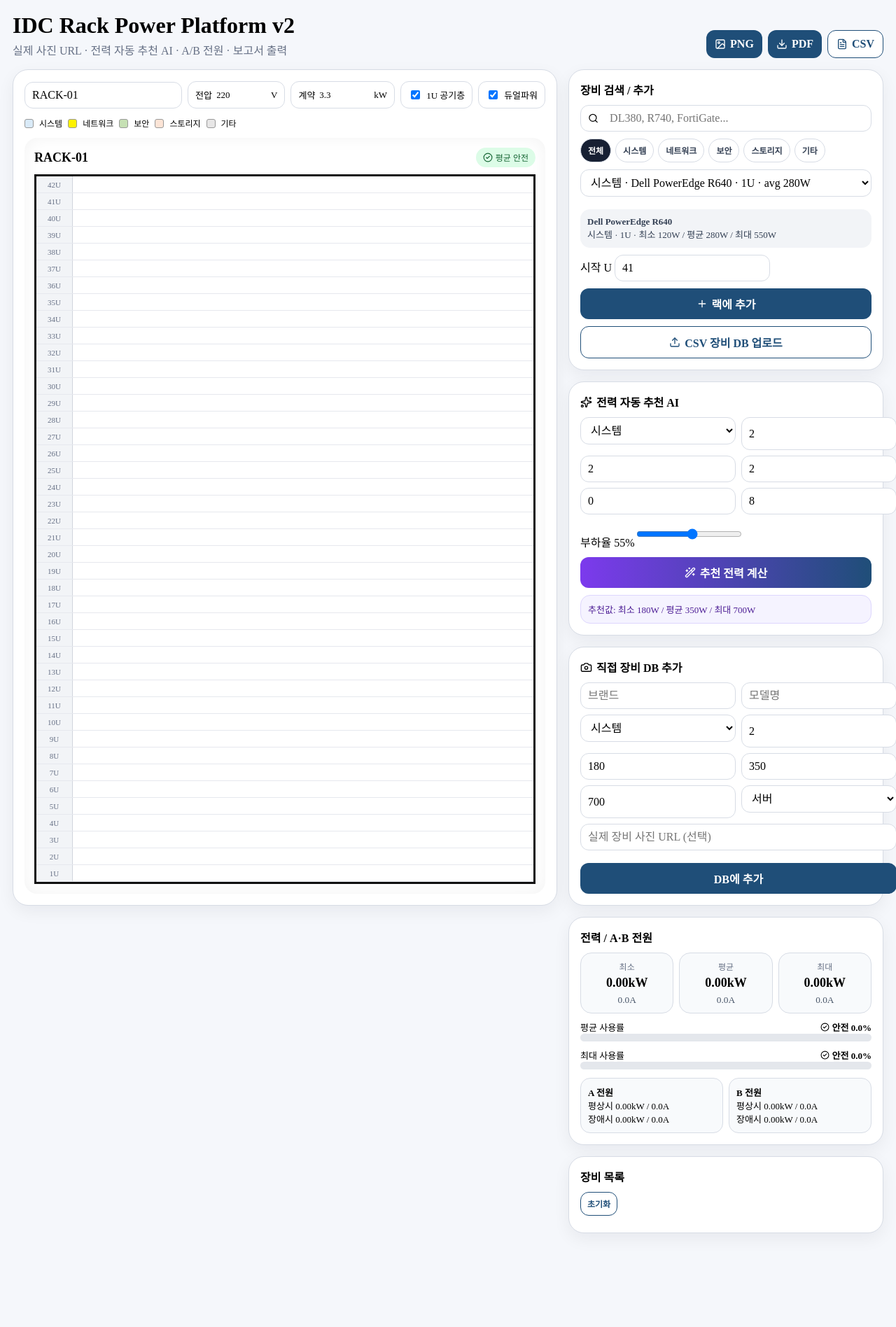
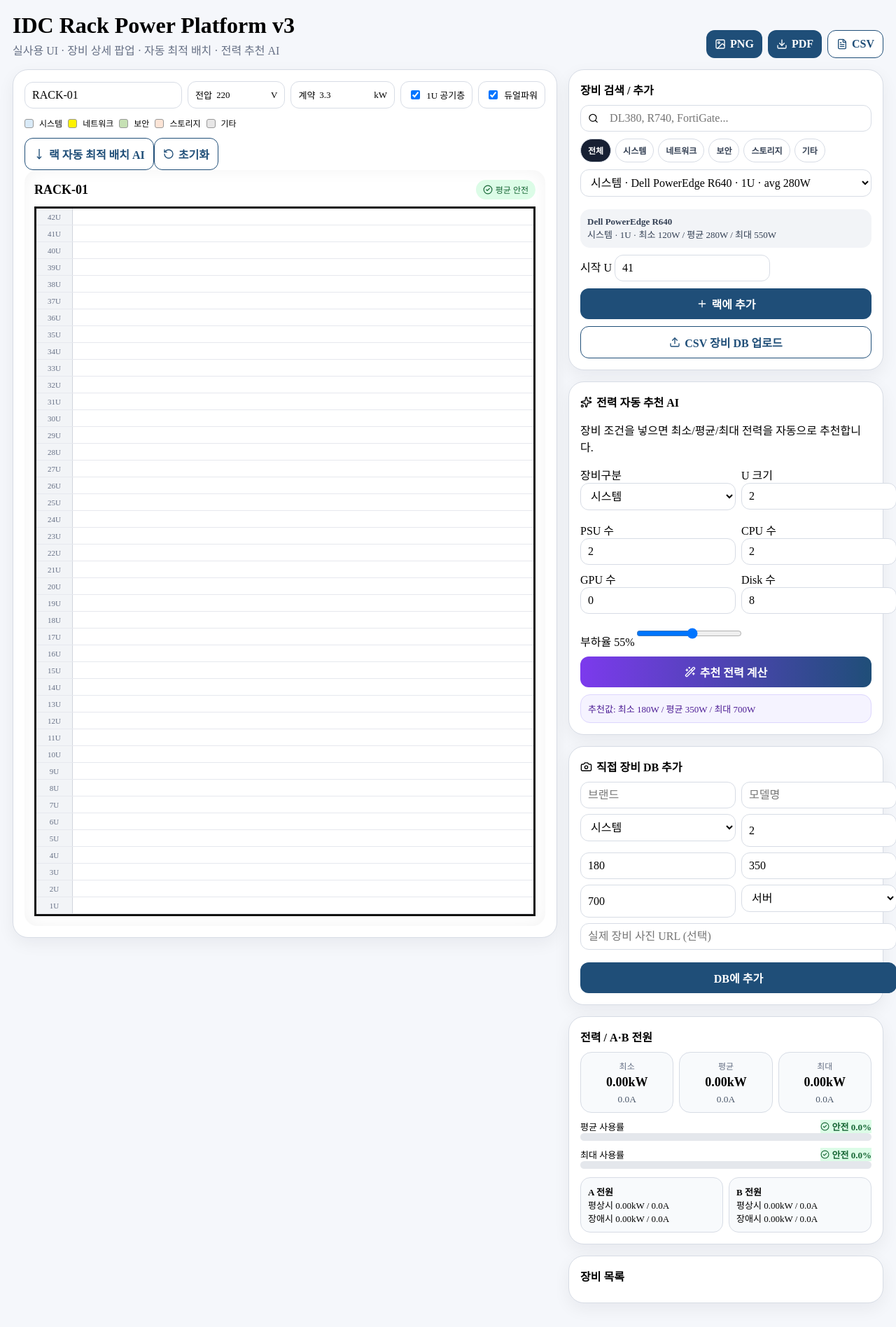
Before and after one commit to HwangKyuYeol/idc-rack-platform, a React (Vite) app: page / in a window 1280 px wide. Shown: the whole page at 70% size. Before the commit the page ends 1796 px from the top, so only its background shows below. Built offline with nearby package versions, Linux system fonts and the light colour scheme.

Commit message:
Update main.jsx

```diff
--- a/src/main.jsx
+++ b/src/main.jsx
@@ -1,14 +1,18 @@
 
 import React, { useMemo, useRef, useState } from 'react';
 import { createRoot } from 'react-dom/client';
-import { Download, FileText, Image as ImageIcon, Plus, Search, Server, Shield, Network, Database, Trash2, Upload, Sparkles, Wand2, Camera, AlertTriangle, CheckCircle2 } from 'lucide-react';
+import {
+  Download, FileText, Image as ImageIcon, Plus, Search, Server, Shield,
+  Trash2, Upload, Sparkles, Wand2, Camera, AlertTriangle, CheckCircle2,
+  X, Info, MoveDown, RotateCcw, Gauge, Cpu, HardDrive, Zap
+} from 'lucide-react';
 import html2canvas from 'html2canvas';
 import jsPDF from 'jspdf';
 import Papa from 'papaparse';
 import './style.css';
 
 const U_COUNT = 42;
-const ROW_H = 24;
+const ROW_H = 26;
 
 const BASE_DB = [
   ['시스템','Dell','PowerEdge R640',1,120,280,550,'server',''],
@@ -23,6 +27,7 @@ const BASE_DB = [
   ['시스템','Lenovo','HX650 V3',2,300,700,1100,'server',''],
   ['시스템','Cisco','UCS C240 M5',2,200,420,850,'server',''],
   ['시스템','Supermicro','Generic 2U Server',2,160,320,650,'server',''],
+
   ['스토리지','HPE','3PAR 8000',2,350,700,1200,'storage',''],
   ['스토리지','HPE','3PAR 8200',2,400,800,1300,'storage',''],
   ['스토리지','HPE','3PAR 8440',2,450,900,1500,'storage',''],
@@ -33,6 +38,7 @@ const BASE_DB = [
   ['스토리지','NetApp','AFF A400',2,350,650,1200,'storage',''],
   ['스토리지','Pure Storage','FlashArray X50',3,300,700,1300,'storage',''],
   ['스토리지','Brocade','SN3000B SAN Switch',1,50,100,180,'switch',''],
+
   ['네트워크','Cisco','Catalyst C9200L-24T-4X',1,50,100,180,'switch',''],
   ['네트워크','Cisco','Catalyst C9300-48T',1,80,180,350,'switch',''],
   ['네트워크','Cisco','Nexus 93180YC-FX',1,180,350,650,'switch',''],
@@ -47,6 +53,7 @@ const BASE_DB = [
   ['네트워크','Alcatel','OS6900-X24C2',1,90,180,300,'switch',''],
   ['네트워크','PIOLINK','K3200 L4',1,80,160,300,'switch',''],
   ['네트워크','Alteon','5208 L4',1,80,150,280,'switch',''],
+
   ['보안','Fortinet','FortiGate 100F',1,40,80,150,'firewall',''],
   ['보안','Fortinet','FortiGate 200F',1,60,120,250,'firewall',''],
   ['보안','Palo Alto','PA-3220',1,90,180,350,'firewall',''],
@@ -60,7 +67,10 @@ const BASE_DB = [
   ['보안','AhnLab','EMS 2000A',1,60,120,200,'security',''],
   ['보안','SECUI','BLUEMAX NGF 100',1,60,120,240,'firewall',''],
   ['보안','F5','BIG-IP i4600',1,180,350,650,'security',''],
-].map((x, i) => ({ id:`base-${i}`, type:x[0], brand:x[1], model:x[2], u:x[3], min:x[4], avg:x[5], max:x[6], image:x[7], imageUrl:x[8] }));
+].map((x, i) => ({
+  id:`base-${i}`, type:x[0], brand:x[1], model:x[2], u:x[3],
+  min:x[4], avg:x[5], max:x[6], image:x[7], imageUrl:x[8]
+}));
 
 function kw(w){ return (w/1000).toFixed(2); }
 function amp(w, v){ return (w / Math.max(Number(v)||220, 1)).toFixed(1); }
@@ -74,28 +84,52 @@ function recommendPower({type,u,psu,cpu,gpu,disks,workload}){
   if(type==='네트워크'){base=45; perU=70; perCpu=0; perGpu=0; perDisk=0; factor=1.25;}
   if(type==='보안'){base=70; perU=80; perCpu=20; perGpu=0; perDisk=0; factor=1.3;}
   if(type==='스토리지'){base=180; perU=120; perCpu=25; perGpu=0; perDisk=13; factor=1.15;}
+  if(type==='기타'){base=50; perU=45; perCpu=0; perGpu=0; perDisk=0; factor=1;}
   const max=Math.round((base+U*perU+C*perCpu+G*perGpu+D*perDisk)*factor*(1+Math.min(P,4)*0.03));
   return {min:Math.round(max*0.18), avg:Math.round(max*(0.28+W*0.45)), max};
 }
 
-function DeviceArt({kind,imageUrl}){
+function DeviceArt({kind,imageUrl, compact=false}){
   if(imageUrl) return <div className="photo"><img src={imageUrl} onError={(e)=>{e.currentTarget.style.display='none'}} /></div>;
-  if(kind==='switch') return <div className="art switch"><div className="ports">{Array.from({length:20}).map((_,i)=><i key={i}/>)}</div></div>;
-  if(kind==='firewall') return <div className="art firewall"><Shield size={20}/></div>;
-  if(kind==='security') return <div className="art securityArt"><Shield size={20}/></div>;
-  if(kind==='storage') return <div className="art storage"><div className="bays">{Array.from({length:8}).map((_,i)=><i key={i}/>)}</div></div>;
-  return <div className="art server"><Server size={20}/></div>;
+  if(kind==='switch') return <div className={`art switch ${compact?'compact':''}`}><div className="ports">{Array.from({length:compact?12:20}).map((_,i)=><i key={i}/>)}</div></div>;
+  if(kind==='firewall') return <div className="art firewall"><Shield size={compact?15:20}/></div>;
+  if(kind==='security') return <div className="art securityArt"><Shield size={compact?15:20}/></div>;
+  if(kind==='storage') return <div className="art storageArt"><div className="bays">{Array.from({length:compact?6:8}).map((_,i)=><i key={i}/>)}</div></div>;
+  return <div className="art server"><Server size={compact?15:20}/></div>;
 }
 
 function Metric({label,value,sub}){ return <div className="metric"><span>{label}</span><b>{value}</b><small>{sub}</small></div>; }
-function Bar({label,rate}){ const [,,Icon]=risk(rate); const [txt,c]=risk(rate); return <div className="barBlock"><div><span>{label}</span><b><Icon size={13}/>{txt} {(rate*100).toFixed(1)}%</b></div><div className="bar"><i className={c} style={{width:`${Math.min(rate*100,100)}%`}}/></div></div>; }
+function Bar({label,rate}){ const [txt,c,Icon]=risk(rate); return <div className="barBlock"><div><span>{label}</span><b className={c}><Icon size={13}/>{txt} {(rate*100).toFixed(1)}%</b></div><div className="bar"><i className={c} style={{width:`${Math.min(rate*100,100)}%`}}/></div></div>; }
+
+function DeviceModal({device,onClose}){
+  if(!device) return null;
+  return <div className="modalBackdrop" onClick={onClose}>
+    <div className="modal" onClick={(e)=>e.stopPropagation()}>
+      <button className="modalClose" onClick={onClose}><X size={18}/></button>
+      <div className={`modalHero ${cls(device.type)}`}>
+        <DeviceArt kind={device.image} imageUrl={device.imageUrl}/>
+        <div>
+          <h2>{device.brand} {device.model}</h2>
+          <p>{device.type} · {device.u}U · 시작 {device.startU}U</p>
+        </div>
+      </div>
+      <div className="modalGrid">
+        <div><b>최소 전력</b><span>{device.min}W / {kw(device.min)}kW</span></div>
+        <div><b>평균 전력</b><span>{device.avg}W / {kw(device.avg)}kW</span></div>
+        <div><b>최대 전력</b><span>{device.max}W / {kw(device.max)}kW</span></div>
+        <div><b>점유 U</b><span>{device.startU}U ~ {device.startU-device.u+1}U</span></div>
+      </div>
+      <div className="modalNote"><Info size={16}/>전력값은 추정치입니다. 최종 설계에는 제조사 사양과 PDU 실측값을 함께 반영하세요.</div>
+    </div>
+  </div>
+}
 
 function App(){
   const rackRef=useRef(null), fileRef=useRef(null);
   const [catalog,setCatalog]=useState(BASE_DB), [items,setItems]=useState([]);
   const [query,setQuery]=useState(''), [filter,setFilter]=useState('전체'), [selectedId,setSelectedId]=useState(BASE_DB[0].id);
   const [startU,setStartU]=useState(41), [rackName,setRackName]=useState('RACK-01'), [voltage,setVoltage]=useState(220), [contractKw,setContractKw]=useState(3.3);
-  const [gap,setGap]=useState(true), [dual,setDual]=useState(true);
+  const [gap,setGap]=useState(true), [dual,setDual]=useState(true), [modal,setModal]=useState(null);
   const [ai,setAi]=useState({type:'시스템',u:2,psu:2,cpu:2,gpu:0,disks:8,workload:55});
   const [custom,setCustom]=useState({min:180,avg:350,max:700});
 
@@ -106,18 +140,45 @@ function App(){
   const contractW=Math.max(+contractKw||3.3,0.1)*1000;
   const [avgTxt,avgCls,AvgIcon]=risk(totals.avg/contractW);
 
+  function canPlace(dev, start, occ){
+    for(let i=0;i<dev.u;i++) if(occ.has(start-i)||start-i<1) return false;
+    if(gap && occ.has(start-dev.u)) return false;
+    return true;
+  }
+
   function addDevice(){
     let s=+startU||41;
-    while(s>0){
-      let ok=true;
-      for(let i=0;i<selected.u;i++) if(occupied.has(s-i)||s-i<1) ok=false;
-      if(gap&&occupied.has(s-selected.u)) ok=false;
-      if(ok) break; s--;
-    }
+    while(s>0 && !canPlace(selected,s,occupied)) s--;
     if(s-selected.u+1<1){alert('남은 U 공간이 부족합니다.');return;}
     setItems(p=>[...p,{...selected,uid:crypto.randomUUID(),startU:s,gap}]);
     setStartU(Math.max(1,s-selected.u-(gap?1:0)));
   }
+
+  function autoPlace(){
+    const candidates = [...items].sort((a,b)=>{
+      const order = {'네트워크':1,'보안':2,'스토리지':3,'시스템':4,'기타':5};
+      return (order[a.type]||9)-(order[b.type]||9) || b.max-a.max || b.u-a.u;
+    });
+    const next=[], occ=new Set();
+    for(const dev of candidates){
+      let start = 41;
+      // 네트워크/보안은 상단, 서버/스토리지는 하단에 가까운 방향
+      if(dev.type==='시스템' || dev.type==='스토리지') start = 24;
+      while(start>0){
+        if(canPlace(dev,start,occ)) break;
+        start--;
+      }
+      if(start-dev.u+1>=1){
+        next.push({...dev,startU:start});
+        for(let i=0;i<dev.u;i++) occ.add(start-i);
+        if(gap) occ.add(start-dev.u);
+      } else {
+        next.push(dev);
+      }
+    }
+    setItems(next);
+  }
+
   function importCsv(file){
     if(!file)return;
     Papa.parse(file,{header:true,skipEmptyLines:true,complete:r=>{
@@ -125,13 +186,16 @@ function App(){
       setCatalog(p=>[...arr,...p]);
     }});
   }
+
   function addCustom(e){
     e.preventDefault();
     const f=new FormData(e.currentTarget);
     const d={id:`custom-${Date.now()}`,brand:f.get('brand')||'Custom',model:f.get('model')||'Device',type:f.get('type')||'시스템',u:+f.get('u')||1,min:+f.get('min')||0,avg:+f.get('avg')||0,max:+f.get('max')||0,image:f.get('image')||'server',imageUrl:f.get('imageUrl')||''};
     setCatalog(p=>[d,...p]); setSelectedId(d.id);
   }
+
   function runAi(){ setCustom(recommendPower(ai)); }
+
   function download(content,name,type){const b=content instanceof Blob?content:new Blob([content],{type}); const u=URL.createObjectURL(b); const a=document.createElement('a'); a.href=u; a.download=name; a.click(); URL.revokeObjectURL(u);}
   function exportCsv(){
     const rows=[...items].sort((a,b)=>b.startU-a.startU).map(x=>[x.startU,x.u,x.type,x.brand,x.model,x.min,x.avg,x.max,x.imageUrl||''].map(esc).join(',')).join('\n');
@@ -151,23 +215,34 @@ function App(){
   const groups=Object.entries(items.reduce((a,x)=>{const k=`${x.brand} ${x.model}`.replace(/#\s*[12]|_[12]|-A|-B|-M/gi,'').trim(); a[k]=(a[k]||0)+1; return a;},{})).filter(([,v])=>v>1);
 
   return <div className="page">
-    <header><div><h1>IDC Rack Power Platform v2</h1><p>실제 사진 URL · 전력 자동 추천 AI · A/B 전원 · 보고서 출력</p></div><div className="actions"><button onClick={exportPng}><ImageIcon size={16}/>PNG</button><button onClick={exportPdf}><Download size={16}/>PDF</button><button className="outline" onClick={exportCsv}><FileText size={16}/>CSV</button></div></header>
+    <header>
+      <div><h1>IDC Rack Power Platform v3</h1><p>실사용 UI · 장비 상세 팝업 · 자동 최적 배치 · 전력 추천 AI</p></div>
+      <div className="actions"><button onClick={exportPng}><ImageIcon size={16}/>PNG</button><button onClick={exportPdf}><Download size={16}/>PDF</button><button className="outline" onClick={exportCsv}><FileText size={16}/>CSV</button></div>
+    </header>
+
     <main>
-      <section className="panel">
+      <section className="panel rackPanel">
         <div className="controls"><input value={rackName} onChange={e=>setRackName(e.target.value)}/><label>전압<input type="number" value={voltage} onChange={e=>setVoltage(+e.target.value)}/>V</label><label>계약<input type="number" step="0.1" value={contractKw} onChange={e=>setContractKw(+e.target.value)}/>kW</label><label><input type="checkbox" checked={gap} onChange={e=>setGap(e.target.checked)}/>1U 공기층</label><label><input type="checkbox" checked={dual} onChange={e=>setDual(e.target.checked)}/>듀얼파워</label></div>
         <div className="legend"><span className="systemBg"/>시스템 <span className="networkBg"/>네트워크 <span className="securityBg"/>보안 <span className="storageBg"/>스토리지 <span className="etcBg"/>기타</div>
+        <div className="rackToolbar"><button className="outline" onClick={autoPlace}><MoveDown size={16}/>랙 자동 최적 배치 AI</button><button className="outline" onClick={()=>setItems([])}><RotateCcw size={16}/>초기화</button></div>
         <div className="rackWrap" ref={rackRef}><div className="rackHead"><b>{rackName}</b><em className={avgCls}><AvgIcon size={14}/>평균 {avgTxt}</em></div><div className="rack">
-          {Array.from({length:U_COUNT},(_,i)=>{const u=U_COUNT-i, it=items.find(x=>x.startU===u); return <div className="uRow" key={u}><div className="uNum">{u}U</div><div className="uSlot">{it&&<div className={`device ${cls(it.type)}`} style={{height:`${it.u*ROW_H-2}px`}}><DeviceArt kind={it.image} imageUrl={it.imageUrl}/><div className="devText"><b>{it.brand} {it.model}</b><small>{it.type} · {it.u}U</small></div><div className="devPower">avg {it.avg}W<br/>max {it.max}W</div></div>}</div></div>})}
+          {Array.from({length:U_COUNT},(_,i)=>{const u=U_COUNT-i, it=items.find(x=>x.startU===u); return <div className="uRow" key={u}><div className="uNum">{u}U</div><div className="uSlot">{it&&<button className={`device ${cls(it.type)} u${it.u===1?' oneU':''}`} style={{height:`${it.u*ROW_H-2}px`}} onClick={()=>setModal(it)}><DeviceArt kind={it.image} imageUrl={it.imageUrl} compact={it.u===1}/><div className="devText"><b>{it.brand} {it.model}</b><small>{it.type} · {it.u}U</small></div><div className="devPower">avg {it.avg}W<br/>max {it.max}W</div></button>}</div></div>})}
         </div></div>
       </section>
+
       <aside>
-        <section className="panel"><h2>장비 검색 / 추가</h2><div className="search"><Search size={16}/><input placeholder="DL380, R740, FortiGate..." value={query} onChange={e=>setQuery(e.target.value)}/></div><div className="chips">{['전체','시스템','네트워크','보안','스토리지','기타'].map(t=><button key={t} className={filter===t?'active':''} onClick={()=>setFilter(t)}>{t}</button>)}</div><select value={selected?.id} onChange={e=>setSelectedId(e.target.value)}>{filtered.map(d=><option key={d.id} value={d.id}>{d.type} · {d.brand} {d.model} · {d.u}U · avg {d.avg}W</option>)}</select><div className="info"><b>{selected.brand} {selected.model}</b><br/>{selected.type} · {selected.u}U · 최소 {selected.min}W / 평균 {selected.avg}W / 최대 {selected.max}W</div><label>시작 U <input type="number" value={startU} onChange={e=>setStartU(+e.target.value)}/></label><button className="full" onClick={addDevice}><Plus size={16}/>랙에 추가</button><button className="full outline" onClick={()=>fileRef.current.click()}><Upload size={16}/>CSV 장비 DB 업로드</button><input ref={fileRef} hidden type="file" accept=".csv" onChange={e=>importCsv(e.target.files?.[0])}/></section>
-        <section className="panel ai"><h2><Sparkles size={17}/>전력 자동 추천 AI</h2><div className="formGrid"><select value={ai.type} onChange={e=>setAi({...ai,type:e.target.value})}><option>시스템</option><option>네트워크</option><option>보안</option><option>스토리지</option><option>기타</option></select><input type="number" value={ai.u} onChange={e=>setAi({...ai,u:e.target.value})} placeholder="U"/><input type="number" value={ai.psu} onChange={e=>setAi({...ai,psu:e.target.value})} placeholder="PSU"/><input type="number" value={ai.cpu} onChange={e=>setAi({...ai,cpu:e.target.value})} placeholder="CPU"/><input type="number" value={ai.gpu} onChange={e=>setAi({...ai,gpu:e.target.value})} placeholder="GPU"/><input type="number" value={ai.disks} onChange={e=>setAi({...ai,disks:e.target.value})} placeholder="Disk"/><label className="wide">부하율 {ai.workload}%<input type="range" min="1" max="100" value={ai.workload} onChange={e=>setAi({...ai,workload:e.target.value})}/></label></div><button className="full magic" onClick={runAi}><Wand2 size={16}/>추천 전력 계산</button><p className="aiResult">추천값: 최소 {custom.min}W / 평균 {custom.avg}W / 최대 {custom.max}W</p></section>
+        <section className="panel"><h2>장비 검색 / 추가</h2><div className="search"><Search size={16}/><input placeholder="DL380, R740, FortiGate..." value={query} onChange={e=>setQuery(e.target.value)}/></div><div className="chips">{['전체','시스템','네트워크','보안','스토리지','기타'].map(t=><button key={t} className={filter===t?'active':''} onClick={()=>setFilter(t)}>{t}</button>)}</div><select value={selected?.id} onChange={e=>setSelectedId(e.target.value)}>{filtered.map(d=><option key={d.id} value={d.id}>{d.type} · {d.brand} {d.model} · {d.u}U · avg {d.avg}W</option>)}</select><div className="info"><b>{selected.brand} {selected.model}</b><br/>{selected.type} · {selected.u}U · 최소 {selected.min}W / 평균 {selected.avg}W / 최대 {selected.max}W</div><label className="inline">시작 U <input type="number" value={startU} onChange={e=>setStartU(+e.target.value)}/></label><button className="full" onClick={addDevice}><Plus size={16}/>랙에 추가</button><button className="full outline" onClick={()=>fileRef.current.click()}><Upload size={16}/>CSV 장비 DB 업로드</button><input ref={fileRef} hidden type="file" accept=".csv" onChange={e=>importCsv(e.target.files?.[0])}/></section>
+
+        <section className="panel ai"><h2><Sparkles size={17}/>전력 자동 추천 AI</h2><p className="hint">장비 조건을 넣으면 최소/평균/최대 전력을 자동으로 추천합니다.</p><div className="formGrid"><label>장비구분<select value={ai.type} onChange={e=>setAi({...ai,type:e.target.value})}><option>시스템</option><option>네트워크</option><option>보안</option><option>스토리지</option><option>기타</option></select></label><label>U 크기<input type="number" value={ai.u} onChange={e=>setAi({...ai,u:e.target.value})}/></label><label>PSU 수<input type="number" value={ai.psu} onChange={e=>setAi({...ai,psu:e.target.value})}/></label><label>CPU 수<input type="number" value={ai.cpu} onChange={e=>setAi({...ai,cpu:e.target.value})}/></label><label>GPU 수<input type="number" value={ai.gpu} onChange={e=>setAi({...ai,gpu:e.target.value})}/></label><label>Disk 수<input type="number" value={ai.disks} onChange={e=>setAi({...ai,disks:e.target.value})}/></label><label className="wide">부하율 {ai.workload}%<input type="range" min="1" max="100" value={ai.workload} onChange={e=>setAi({...ai,workload:e.target.value})}/></label></div><button className="full magic" onClick={runAi}><Wand2 size={16}/>추천 전력 계산</button><p className="aiResult">추천값: 최소 {custom.min}W / 평균 {custom.avg}W / 최대 {custom.max}W</p></section>
+
         <section className="panel"><h2><Camera size={17}/>직접 장비 DB 추가</h2><form className="formGrid" onSubmit={addCustom}><input name="brand" placeholder="브랜드"/><input name="model" placeholder="모델명"/><select name="type"><option>시스템</option><option>네트워크</option><option>보안</option><option>스토리지</option><option>기타</option></select><input name="u" type="number" defaultValue={ai.u}/><input name="min" type="number" value={custom.min} onChange={e=>setCustom({...custom,min:+e.target.value})}/><input name="avg" type="number" value={custom.avg} onChange={e=>setCustom({...custom,avg:+e.target.value})}/><input name="max" type="number" value={custom.max} onChange={e=>setCustom({...custom,max:+e.target.value})}/><select name="image"><option value="server">서버</option><option value="switch">스위치</option><option value="firewall">방화벽</option><option value="security">보안</option><option value="storage">스토리지</option></select><input className="wide" name="imageUrl" placeholder="실제 장비 사진 URL (선택)"/><button className="full">DB에 추가</button></form></section>
+
         <section className="panel"><h2>전력 / A·B 전원</h2><div className="metrics"><Metric label="최소" value={`${kw(totals.min)}kW`} sub={`${amp(totals.min,voltage)}A`}/><Metric label="평균" value={`${kw(totals.avg)}kW`} sub={`${amp(totals.avg,voltage)}A`}/><Metric label="최대" value={`${kw(totals.max)}kW`} sub={`${amp(totals.max,voltage)}A`}/></div><Bar label="평균 사용률" rate={totals.avg/contractW}/><Bar label="최대 사용률" rate={totals.max/contractW}/><div className="ab"><div><b>A 전원</b><br/>평상시 {kw(normalA)}kW / {amp(normalA,voltage)}A<br/>장애시 {kw(totals.avg)}kW / {amp(totals.avg,voltage)}A</div><div><b>B 전원</b><br/>평상시 {kw(normalB)}kW / {amp(normalB,voltage)}A<br/>장애시 {kw(totals.avg)}kW / {amp(totals.avg,voltage)}A</div></div></section>
-        <section className="panel"><h2>장비 목록</h2><button className="outline small" onClick={()=>setItems([])}>초기화</button><div className="list">{[...items].sort((a,b)=>b.startU-a.startU).map(x=><div className="listItem" key={x.uid}><div><b>{x.startU}U · {x.brand} {x.model}</b><br/><span>{x.type} · {x.u}U · avg {x.avg}W · max {x.max}W</span></div><button className="delete" onClick={()=>setItems(p=>p.filter(y=>y.uid!==x.uid))}><Trash2 size={15}/></button></div>)}</div>{groups.length>0&&<div className="info"><b>자동 이중화 후보</b><br/>{groups.map(([k,v])=>`${k} (${v})`).join(' / ')}</div>}</section>
+
+        <section className="panel"><h2>장비 목록</h2><div className="list">{[...items].sort((a,b)=>b.startU-a.startU).map(x=><div className="listItem" key={x.uid} onClick={()=>setModal(x)}><div><b>{x.startU}U · {x.brand} {x.model}</b><br/><span>{x.type} · {x.u}U · avg {x.avg}W · max {x.max}W</span></div><button className="delete" onClick={(e)=>{e.stopPropagation();setItems(p=>p.filter(y=>y.uid!==x.uid))}}><Trash2 size={15}/></button></div>)}</div>{groups.length>0&&<div className="info"><b>자동 이중화 후보</b><br/>{groups.map(([k,v])=>`${k} (${v})`).join(' / ')}</div>}</section>
       </aside>
     </main>
+    <DeviceModal device={modal} onClose={()=>setModal(null)}/>
   </div>
 }
 
```
